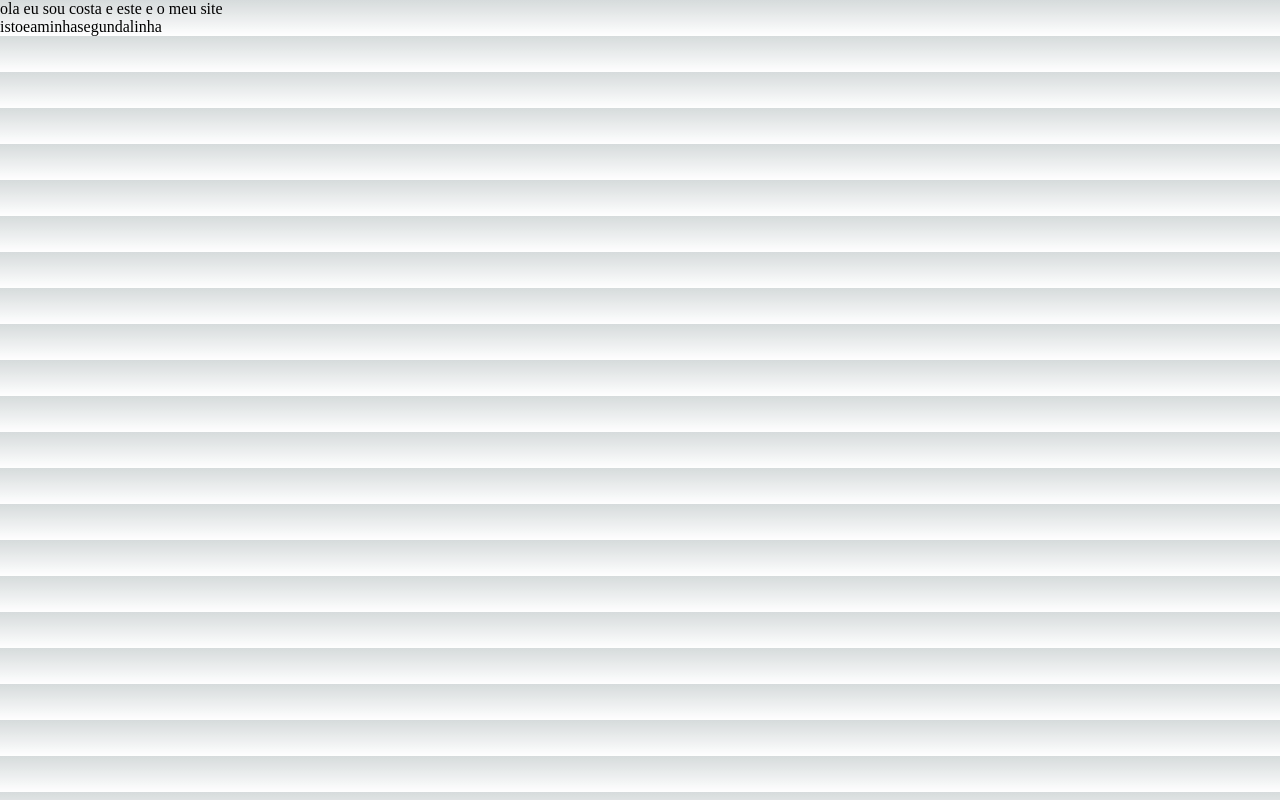
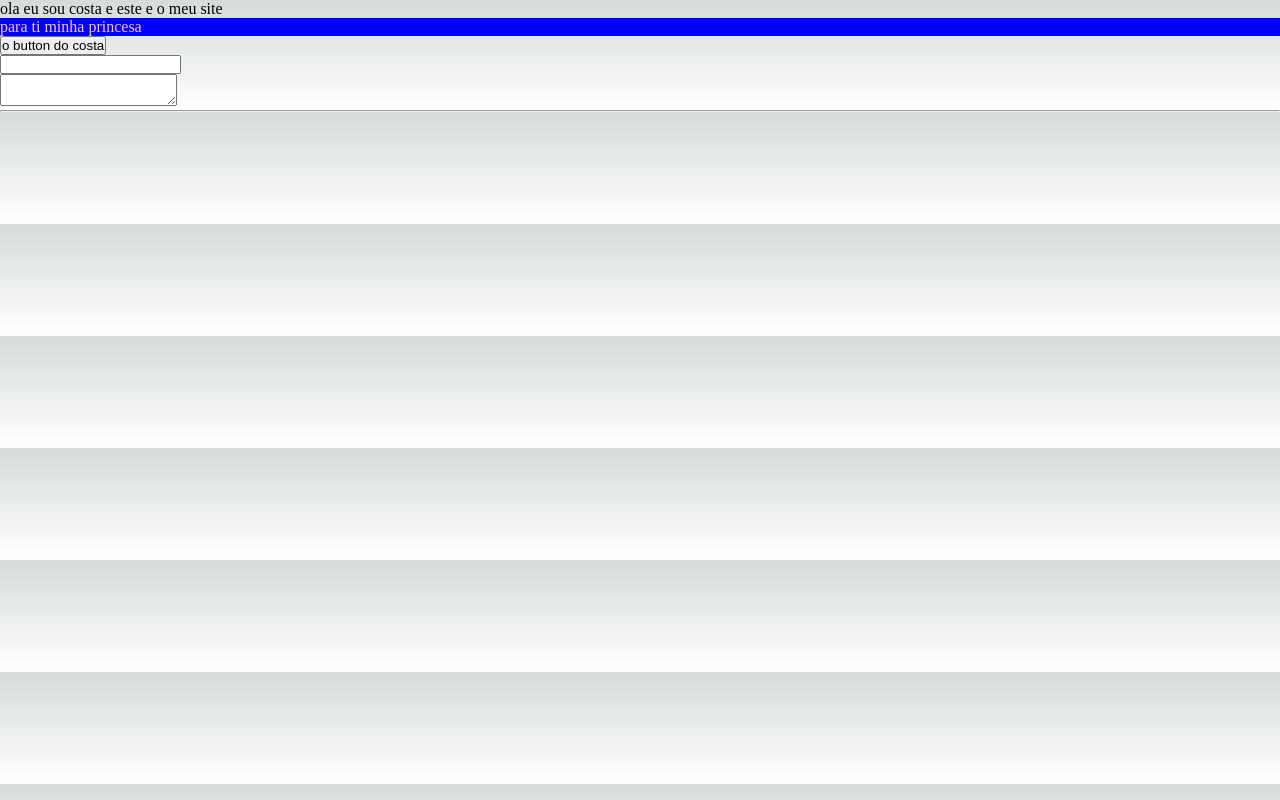
Before and after one commit to jcostadev23/obras, a Next.js app: page / in a window 1280 px wide. Built offline with nearby package versions, Linux system fonts and the light colour scheme.

Commit message:
a testar

```diff
--- a/pages/index.tsx
+++ b/pages/index.tsx
@@ -8,8 +8,14 @@ const inter = Inter({ subsets: ['latin'] })
 export default function Home() {
   return (
     <>
- ola eu sou costa e este e o meu site
- <div>istoeaminhasegundalinha</div>
+      ola eu sou costa e este e o meu site
+      <div style={{ background: "blue", color: "pink" }}>para ti minha princesa </div>
+      <button>o button do costa</button>
+      <div><input></input></div>
+      <div>
+        <textarea></textarea>
+      </div>
+      <hr></hr>
     </>
   )
 }
```
